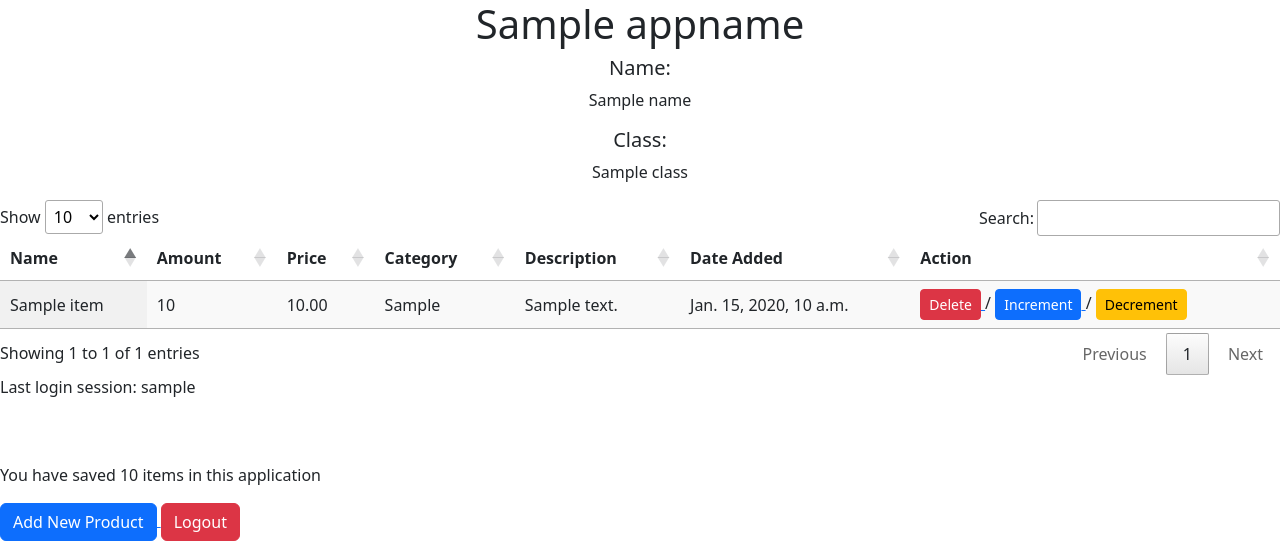
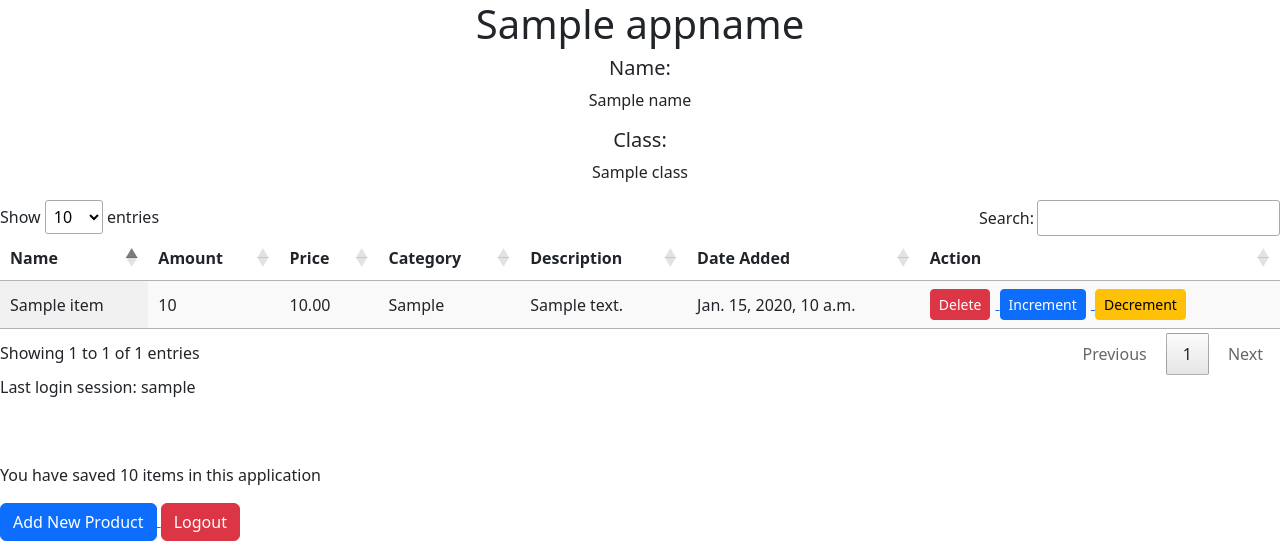
Before and after one commit to AdamMoh/adaminven, a Django app: template main/templates/main.html in a window 1280 px wide. Shown: the top 560 px of the page. Run offline with Django 4.2, Linux system fonts and the light colour scheme; tables that the repository leaves empty hold one stand-in row (values such as "Sample post"); the template is opened without the code that fills it: values that come from a table or form of the project are taken from there, most other values are stand-ins (such as "Sample title", 1, 10 or a date in 2020); some libraries are stand-ins or nearby versions.

Commit message:
Update readme.md and add some CSS

```diff
--- a/main/templates/main.html
+++ b/main/templates/main.html
@@ -35,17 +35,17 @@
             <td>{{data.date_added}}</td>
             <td>
                 <a href="/delete/{{data.id}}">
-                    <button type="button" class="btn btn-danger btn-sm" onclick="return confirm('Are you sure you want to delete this item?');">
+                    <button type="button" class="btn btn-danger btn-sm btn-space" onclick="return confirm('Are you sure you want to delete this item?');">
                         Delete
                     </button>
                 </a>
-                /
+
                 <a href="/increment/{{data.id}}">
-                    <button type="button" class="btn btn-primary btn-sm">
+                    <button type="button" class="btn btn-primary btn-sm btn-space">
                         Increment
                     </button>
                 </a>
-                /
+
                 <a href="/decrement/{{data.id}}">
                     <button type="button" class="btn btn-warning btn-sm" onclick="return confirm('If the amount less than 1, the data will be deleted!');">
                         Decrement
--- a/templates/base.html
+++ b/templates/base.html
@@ -7,12 +7,21 @@
     <meta name="viewport" content="width=device-width, initial-scale=1.0" />
 
     <link rel="stylesheet" href="https://cdn.datatables.net/1.13.6/css/jquery.dataTables.css" />
-    <link href="https://cdn.jsdelivr.net/npm/bootstrap@5.3.2/dist/css/bootstrap.min.css" rel="stylesheet" integrity="sha384-T3c6CoIi6uLrA9TneNEoa7RxnatzjcDSCmG1MXxSR1GAsXEV/Dwwykc2MPK8M2HN" crossorigin="anonymous">
+    <link href="https://cdn.jsdelivr.net/npm/bootstrap@5.3.2/dist/css/bootstrap.min.css" rel="stylesheet"
+        integrity="sha384-T3c6CoIi6uLrA9TneNEoa7RxnatzjcDSCmG1MXxSR1GAsXEV/Dwwykc2MPK8M2HN" crossorigin="anonymous">
     <script src="https://code.jquery.com/jquery-3.6.0.min.js"></script>
     <script src="https://cdn.datatables.net/1.13.6/js/jquery.dataTables.js"></script>
-    <script src="https://cdn.jsdelivr.net/npm/bootstrap@5.3.2/dist/js/bootstrap.bundle.min.js" integrity="sha384-C6RzsynM9kWDrMNeT87bh95OGNyZPhcTNXj1NW7RuBCsyN/o0jlpcV8Qyq46cDfL" crossorigin="anonymous"></script>
+    <script src="https://cdn.jsdelivr.net/npm/bootstrap@5.3.2/dist/js/bootstrap.bundle.min.js"
+        integrity="sha384-C6RzsynM9kWDrMNeT87bh95OGNyZPhcTNXj1NW7RuBCsyN/o0jlpcV8Qyq46cDfL"
+        crossorigin="anonymous"></script>
     {% block meta %}
     {% endblock meta %}
+
+    <style>
+        .btn-space {
+            margin-right: 5px;
+        }
+    </style>
 </head>
 
 <body>
```
Also changed, not shown: readme.md.
